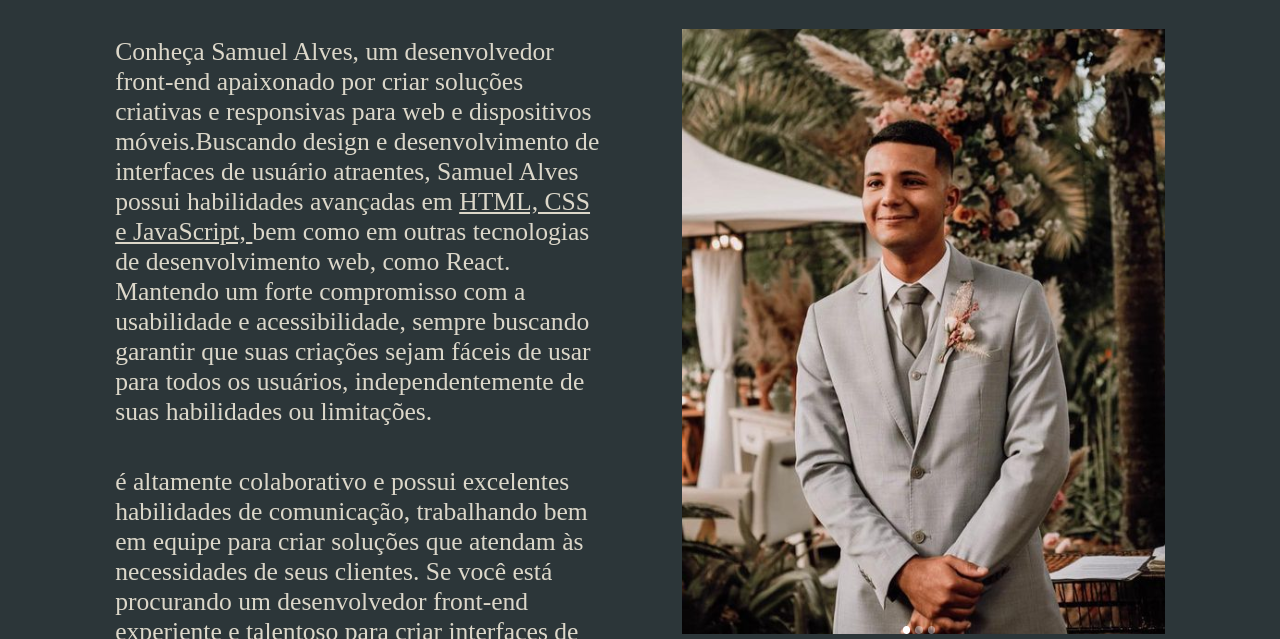
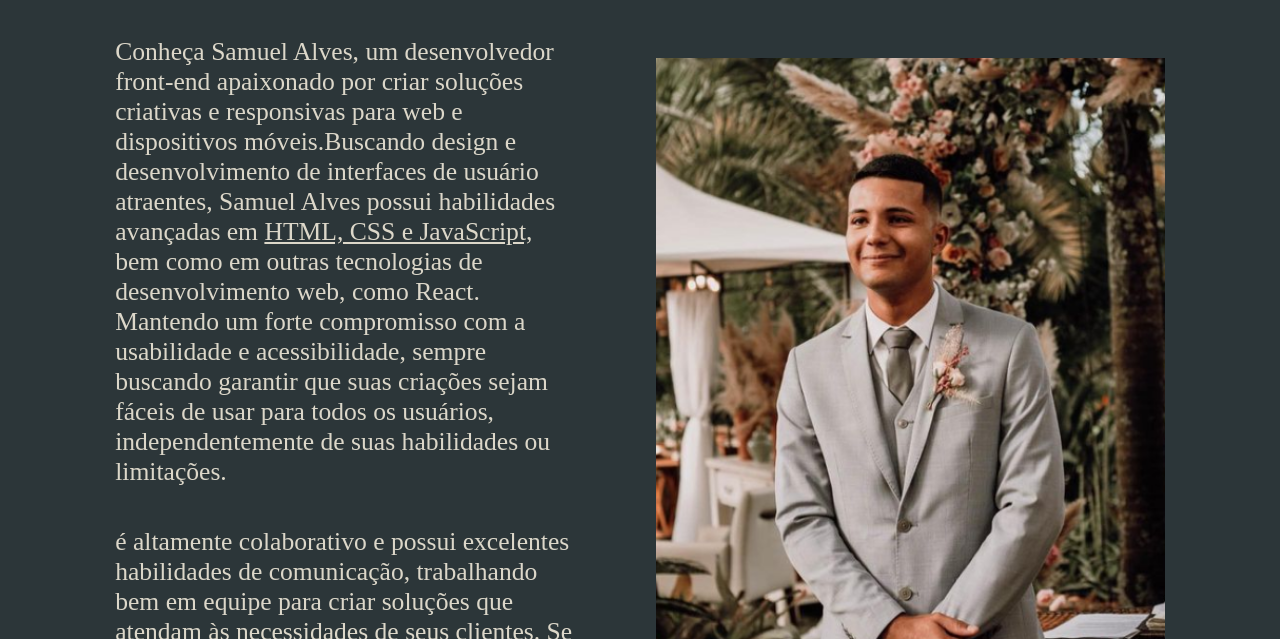
Before and after one commit to Samuelgardenn/Portifolio-pessoal, a plain HTML site: page about.html in a window 1280 px wide. Shown: the part 161-800 px from the top of the page. Drawn offline with nearby package versions, Linux system fonts and the light colour scheme.

Commit message:
Update about.html

```diff
--- a/about.html
+++ b/about.html
@@ -22,11 +22,11 @@
              <p class="apresentacao__conteudo__texto"> é altamente colaborativo e possui excelentes habilidades de comunicação, trabalhando bem em equipe para criar soluções que atendam às necessidades de seus clientes.
              Se você está procurando um desenvolvedor front-end experiente e talentoso para criar interfaces de usuário impressionantes e responsivas, Samuel Alves é a escolha certa para você.</p>
         </section>
-        <img  class= "apreseentacao__imagem" src="./assets/imagem.png" alt="foto samuel">
+        <img  class= "apresentacao__imagem" src="./assets/imagem.png" alt="foto samuel">
 
     </main>
     <footer class="rodape">
         <P>Desenvolvido por Samuel Alves.</P>
-    </FOoter>
+    </footer>
 </body>
 </html>
```
